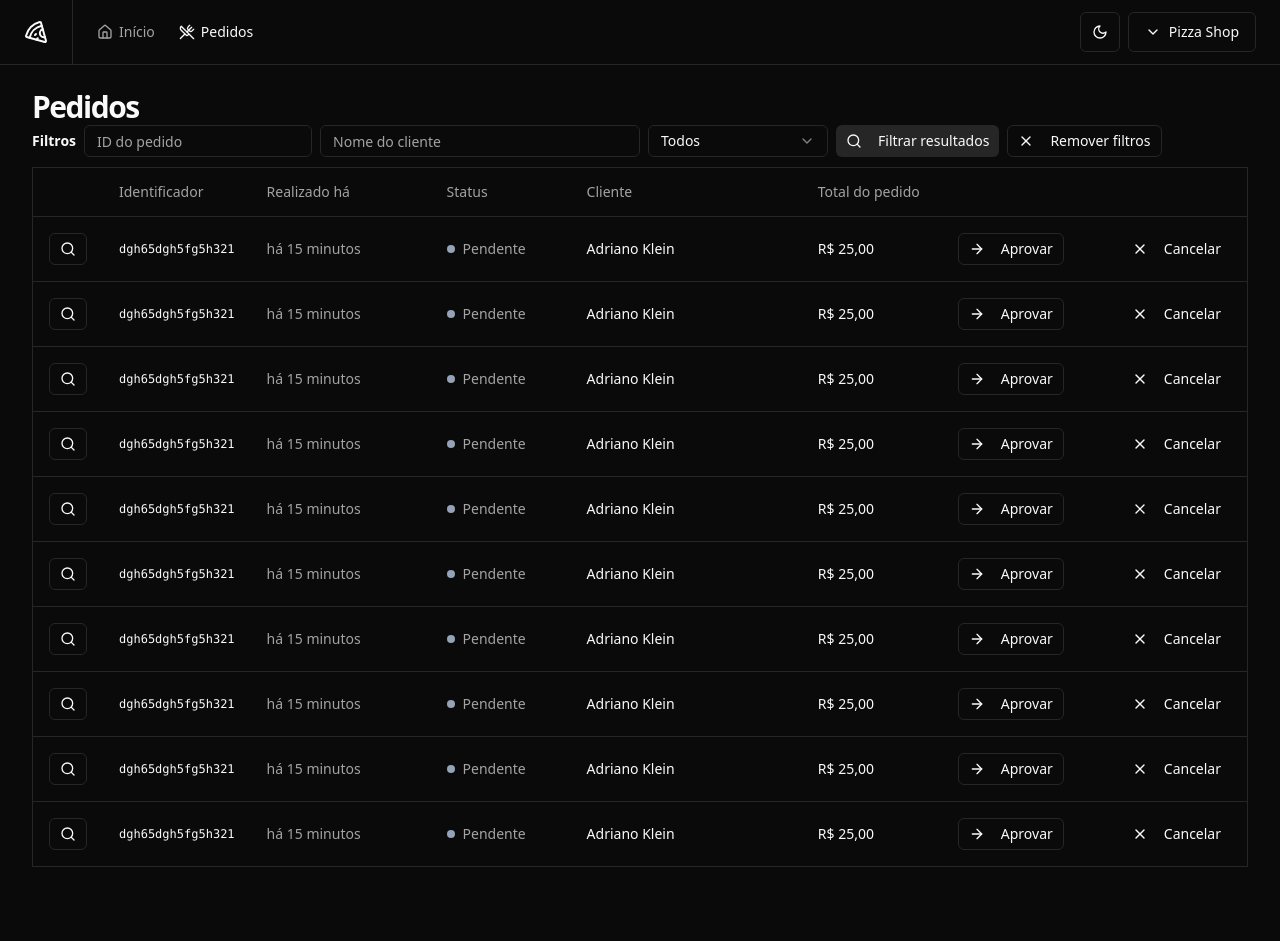
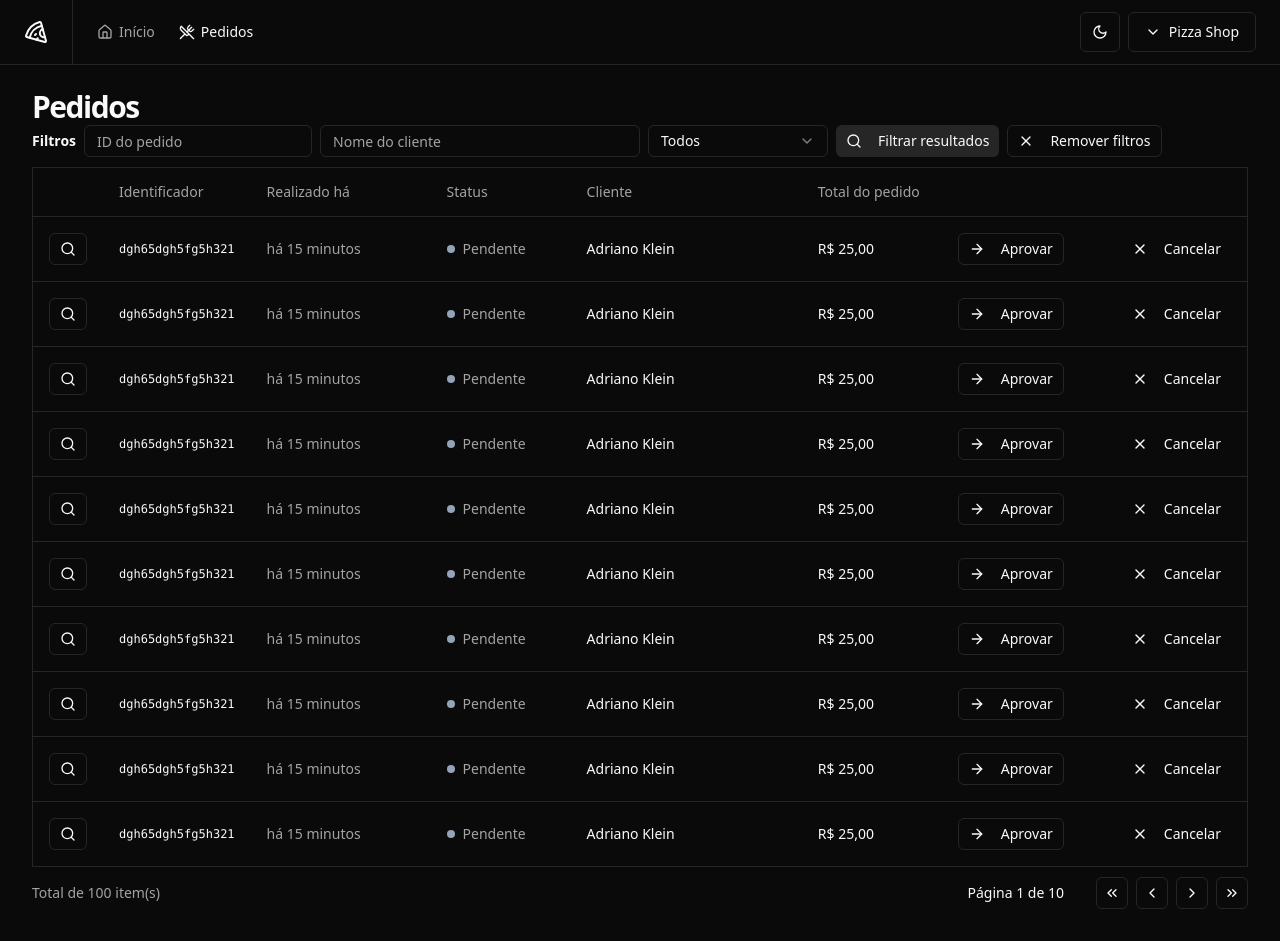
Before and after one commit to adriano-klein/pizzashop, a React (Vite) app: page /orders in a window 1280 px wide. Before the commit the page ends 899 px from the top, so only its background shows below. Built offline with nearby package versions, Linux system fonts and the light colour scheme.

Commit message:
Adicionei o componente paginacao

```diff
--- /dev/null
+++ b/src/components/pagination.tsx
@@ -0,0 +1,53 @@
+import {
+  ChevronLeft,
+  ChevronRight,
+  ChevronsLeft,
+  ChevronsRight,
+} from 'lucide-react'
+
+import { Button } from './ui/button'
+
+export interface PaginationProps {
+  pageIndex: number
+  totalCount: number
+  perPage: number
+}
+
+export function Pagination({
+  pageIndex,
+  totalCount,
+  perPage,
+}: PaginationProps) {
+  const pages = Math.ceil(totalCount / perPage) || 1
+  return (
+    <div className="flex items-center justify-between">
+      <span className="text-sm text-muted-foreground">
+        Total de {totalCount} item(s)
+      </span>
+
+      <div className="flex items-center gap-6 lg:gap-8">
+        <div className="text-sm font-medium">
+          Página {pageIndex + 1} de {pages}
+        </div>
+        <div className="flex items-center gap-2">
+          <Button variant="outline" className="h-8 w-8 p-0">
+            <ChevronsLeft className="h-4 w-4" />
+            <span className="sr-only">Primeira página</span>
+          </Button>
+          <Button variant="outline" className="h-8 w-8 p-0">
+            <ChevronLeft className="h-4 w-4" />
+            <span className="sr-only">Página anterior</span>
+          </Button>
+          <Button variant="outline" className="h-8 w-8 p-0">
+            <ChevronRight className="h-4 w-4" />
+            <span className="sr-only">Próxima página</span>
+          </Button>
+          <Button variant="outline" className="h-8 w-8 p-0">
+            <ChevronsRight className="h-4 w-4" />
+            <span className="sr-only">Última página</span>
+          </Button>
+        </div>
+      </div>
+    </div>
+  )
+}
--- a/src/pages/app/orders/order-table-filter.tsx
+++ b/src/pages/app/orders/order-table-filters.tsx
@@ -10,7 +10,7 @@
   SelectValue,
 } from '@/components/ui/select'
 
-export function OrderTableFilter() {
+export function OrderTableFilters() {
   return (
     <form className="flex items-center gap-2" action="">
       <span className="text-sm font-semibold"> Filtros</span>
--- a/src/pages/app/orders/orders.tsx
+++ b/src/pages/app/orders/orders.tsx
@@ -1,5 +1,6 @@
 import { Helmet } from 'react-helmet-async'
 
+import { Pagination } from '@/components/pagination'
 import {
   Table,
   TableBody,
@@ -8,7 +9,7 @@
   TableRow,
 } from '@/components/ui/table'
 
-import { OrderTableFilter } from './order-table-filter'
+import { OrderTableFilters } from './order-table-filters'
 import { OrderTableRow } from './order-table-row'
 
 export function Orders() {
@@ -18,7 +19,7 @@
       <div className="flex-col gap-4">
         <h1 className="text-3xl font-bold tracking-tighter">Pedidos</h1>
         <div className="space-y-2.5">
-          <OrderTableFilter />
+          <OrderTableFilters />
 
           <div className="rounder-md border">
             <Table>
@@ -41,6 +42,7 @@
               </TableBody>
             </Table>
           </div>
+          <Pagination pageIndex={0} totalCount={100} perPage={10} />
         </div>
       </div>
     </>
```
